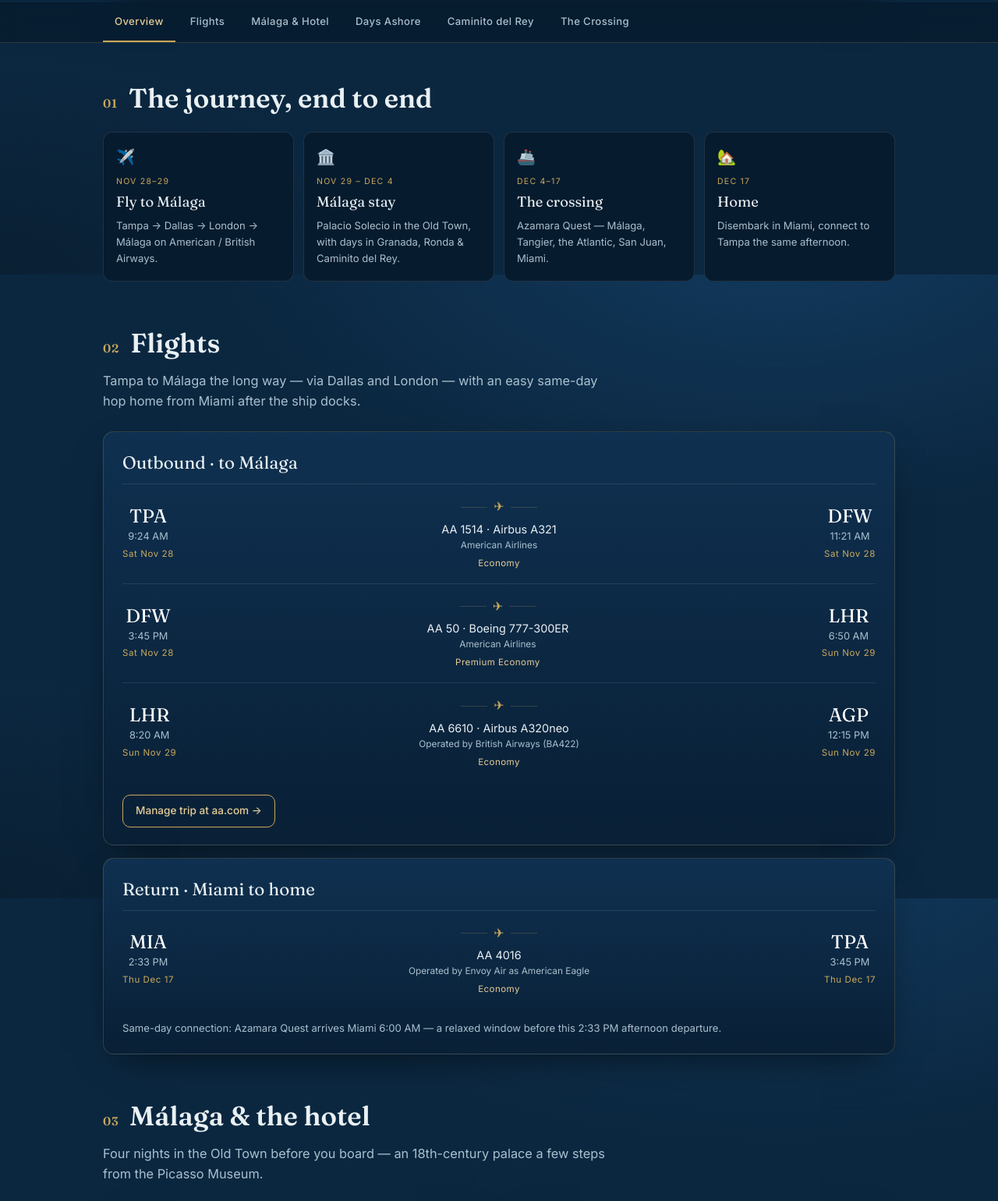
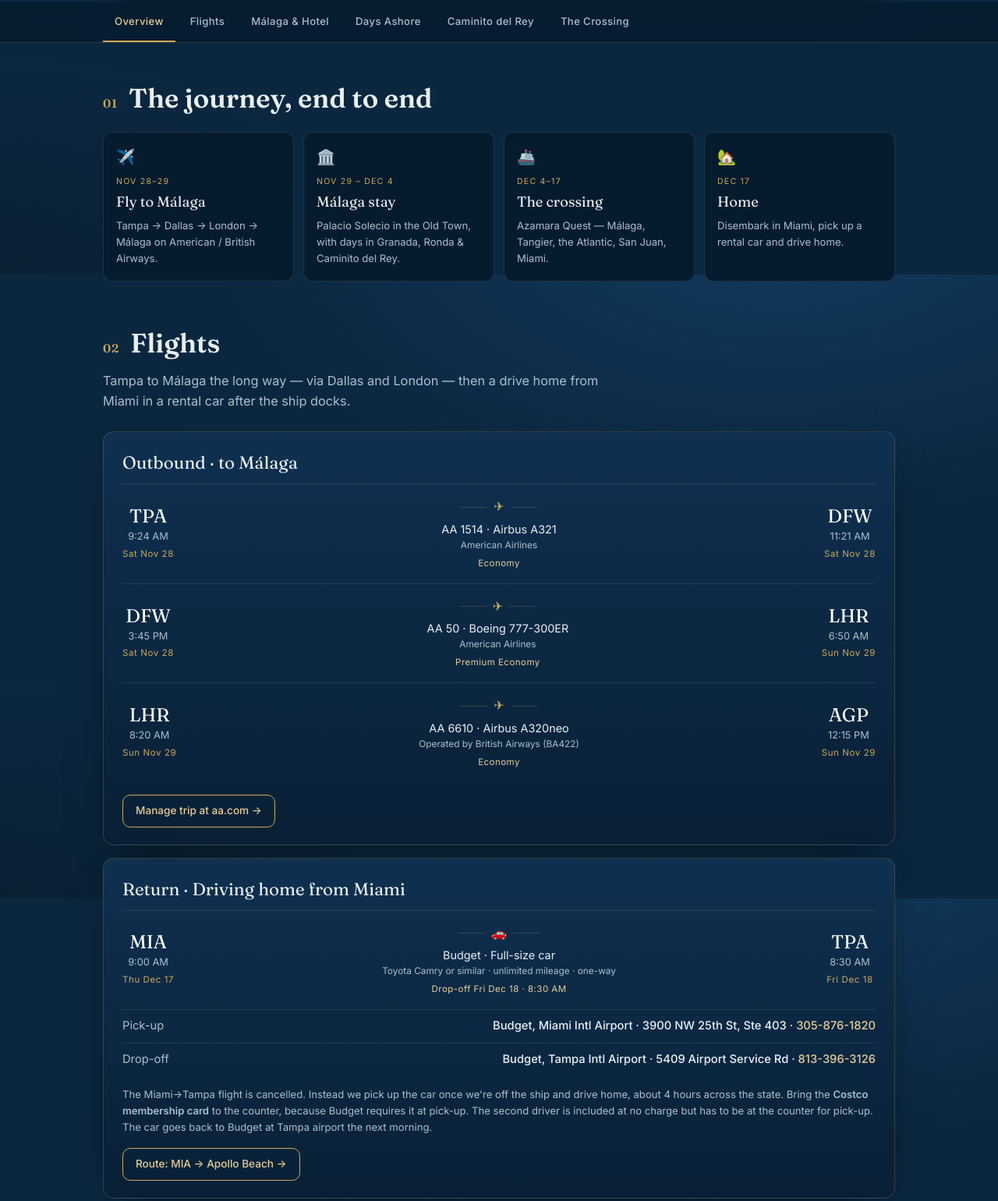
Before and after one commit to jcaryf01/jcf-hub, a plain HTML site: page trips/malaga.html in a window 1280 px wide. Shown: the part 1248-2788 px from the top of the page at 78% size. Drawn offline with Linux system fonts and the light colour scheme.

Commit message:
Revise return trip details and add rental car info
Updated travel details for the return trip from Miami, including rental car information and changed flight details.

```diff
--- a/trips/malaga.html
+++ b/trips/malaga.html
@@ -324,14 +324,14 @@
       <div class="phase"><div class="ico">✈️</div><div class="p-when">Nov 28–29</div><div class="p-title">Fly to Málaga</div><div class="p-desc">Tampa → Dallas → London → Málaga on American / British Airways.</div></div>
       <div class="phase"><div class="ico">🏛️</div><div class="p-when">Nov 29 – Dec 4</div><div class="p-title">Málaga stay</div><div class="p-desc">Palacio Solecio in the Old Town, with days in Granada, Ronda &amp; Caminito del Rey.</div></div>
       <div class="phase"><div class="ico">🚢</div><div class="p-when">Dec 4–17</div><div class="p-title">The crossing</div><div class="p-desc">Azamara Quest — Málaga, Tangier, the Atlantic, San Juan, Miami.</div></div>
-      <div class="phase"><div class="ico">🏡</div><div class="p-when">Dec 17</div><div class="p-title">Home</div><div class="p-desc">Disembark in Miami, connect to Tampa the same afternoon.</div></div>
+      <div class="phase"><div class="ico">🏡</div><div class="p-when">Dec 17</div><div class="p-title">Home</div><div class="p-desc">Disembark in Miami, pick up a rental car and drive home.</div></div>
     </div>
   </section>
 
   <!-- FLIGHTS -->
   <section id="flights">
     <div class="sec-head"><span class="no">02</span><h2>Flights</h2></div>
-    <p class="lead">Tampa to Málaga the long way — via Dallas and London — with an easy same-day hop home from Miami after the ship docks.</p>
+    <p class="lead">Tampa to Málaga the long way — via Dallas and London — then a drive home from Miami in a rental car after the ship docks.</p>
 
     <div class="card" style="margin-bottom:16px">
       <div style="display:flex;justify-content:space-between;align-items:center;flex-wrap:wrap;gap:10px;margin-bottom:6px">
@@ -358,15 +358,19 @@
 
     <div class="card">
       <div style="display:flex;justify-content:space-between;align-items:center;flex-wrap:wrap;gap:10px;margin-bottom:6px">
-        <div class="cardtitle">Return · Miami to home</div>
+        <div class="cardtitle">Return · Driving home from Miami</div>
 
       </div>
       <div class="leg">
-        <div class="end"><div class="code">MIA</div><div class="time">2:33 PM</div><div class="date">Thu Dec 17</div></div>
-        <div class="mid"><div class="path"><span class="rule"></span>✈<span class="rule"></span></div><div class="fl">AA 4016</div><div class="op">Operated by Envoy Air as American Eagle</div><div class="seats"><span class="cabin">Economy</span></div></div>
-        <div class="end"><div class="code">TPA</div><div class="time">3:45 PM</div><div class="date">Thu Dec 17</div></div>
+        <div class="end"><div class="code">MIA</div><div class="time">9:00 AM</div><div class="date">Thu Dec 17</div></div>
+        <div class="mid"><div class="path"><span class="rule"></span>🚗<span class="rule"></span></div><div class="fl">Budget · Full-size car</div><div class="op">Toyota Camry or similar · unlimited mileage · one-way</div><div class="seats"><span class="cabin">Drop-off Fri Dec 18 · 8:30 AM</span></div></div>
+        <div class="end"><div class="code">TPA</div><div class="time">8:30 AM</div><div class="date">Fri Dec 18</div></div>
       </div>
-      <p style="font-size:.82rem;color:var(--foam-dim);margin:14px 0 0">Same-day connection: Azamara Quest arrives Miami 6:00 AM — a relaxed window before this 2:33 PM afternoon departure.</p>
+      <div class="kv"><span class="k">Pick-up</span><span class="v">Budget, Miami Intl Airport · 3900 NW 25th St, Ste 403 · <a href="tel:+13058761820">305-876-1820</a></span></div>
+      <div class="kv"><span class="k">Drop-off</span><span class="v">Budget, Tampa Intl Airport · 5409 Airport Service Rd · <a href="tel:+18133963126">813-396-3126</a></span></div>
+
+      <p style="font-size:.82rem;color:var(--foam-dim);margin:14px 0 0">The Miami→Tampa flight is cancelled. Instead we pick up the car once we're off the ship and drive home, about 4 hours across the state. Bring the <b>Costco membership card</b> to the counter, because Budget requires it at pick-up. The second driver is included at no charge but has to be at the counter for pick-up. The car goes back to Budget at Tampa airport the next morning.</p>
+      <a class="btn" href="https://www.google.com/maps/dir/Miami+International+Airport/Apollo+Beach,+FL" target="_blank" rel="noopener">Route: MIA → Apollo Beach →</a>
     </div>
   </section>
 
```
